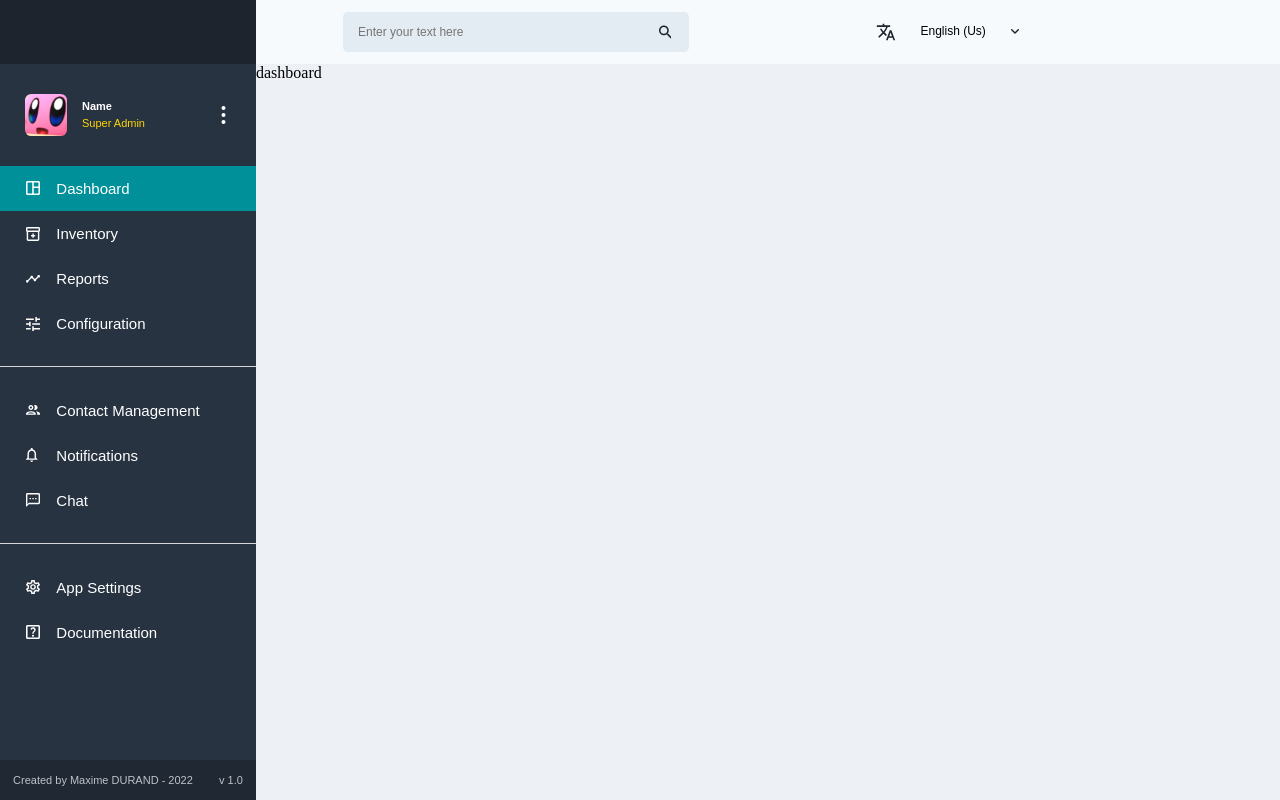
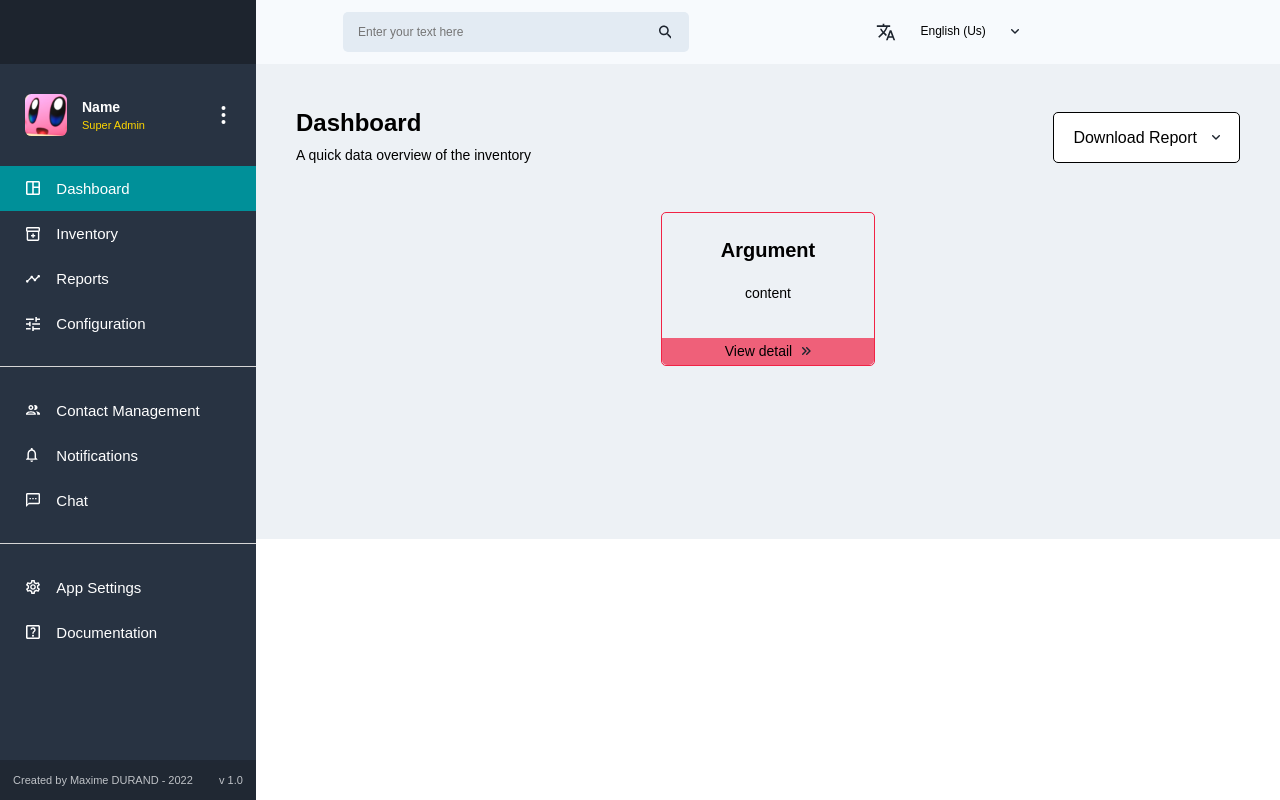
Before and after one commit to Zypheone94/dashboard_db, a React (Vite) app in the folder Front/: page / in a window 1280 px wide. Built offline with nearby package versions, Linux system fonts and the light colour scheme; no server answers.

Commit message:
creating cards + colorisation
Mise en place des cards (contenu ajouté via props) et mises en place des couleurs :
lorsque je met une couleur (en hex) la couleur du footer de la card sera de 70% opacity grâce à une fonction

```diff
--- /dev/null
+++ b/Front/src/components/Card.jsx
@@ -0,0 +1,44 @@
+import React from 'react'
+
+import '../styles/Card.scss'
+
+const Card = ({hex, title, descr}) => {
+
+    function hexToRgbA(hex){
+        var c;
+        if(/^#([A-Fa-f0-9]{3}){1,2}$/.test(hex)){
+            c= hex.substring(1).split('');
+            if(c.length== 3){
+                c= [c[0], c[0], c[1], c[1], c[2], c[2]];
+            }
+            c= '0x'+c.join('');
+            return [(c>>16)&255, (c>>8)&255, c&255].join(',');
+        }
+        throw new Error('Bad Hex');
+    }
+
+    var color = hexToRgbA(hex)
+
+    console.log(color)
+
+  return (
+    <div className='card' style={{
+        border: '1px solid rgba(' + color + ')'
+    }}>
+        <h4>{title}</h4>
+        <p>{descr}</p>
+        <div className='card_footer' style={{
+            backgroundColor : 'rgba(' + color + ', 0.7)',
+            border: '1px solid ' + color,
+        }}>
+            <p>View detail</p>
+            <svg width="9" height="8" viewBox="0 0 9 8" fill="none" xmlns="http://www.w3.org/2000/svg">
+            <path d="M0.209396 1.22595L2.98702 4.00358L0.209396 6.78121C-0.0697987 7.0604 -0.0697987 7.51141 0.209396 7.7906C0.488591 8.0698 0.939597 8.0698 1.21879 7.7906L4.5047 4.5047C4.78389 4.2255 4.78389 3.7745 4.5047 3.4953L1.21879 0.209396C0.939597 -0.0697985 0.48859 -0.0697985 0.209396 0.209396C-0.0626402 0.488591 -0.069799 0.946756 0.209396 1.22595Z" fill="#1D242E"/>
+            <path d="M4.2094 1.22595L6.98702 4.00358L4.2094 6.78121C3.9302 7.0604 3.9302 7.51141 4.2094 7.7906C4.48859 8.0698 4.9396 8.0698 5.21879 7.7906L8.5047 4.5047C8.78389 4.2255 8.78389 3.7745 8.5047 3.4953L5.21879 0.209396C4.9396 -0.0697985 4.48859 -0.0697985 4.2094 0.209396C3.93736 0.488591 3.9302 0.946756 4.2094 1.22595Z" fill="#1D242E"/>
+            </svg>
+        </div>
+    </div>
+  )
+}
+
+export default Card
--- a/Front/src/components/dashboard.jsx
+++ b/Front/src/components/dashboard.jsx
@@ -1,8 +1,32 @@
 import React from 'react'
+
+import Card from './Card'
+
+import '../styles/dashboard.scss'
 
 const dashboard = () => {
   return (
-    <div>dashboard</div>
+    <section id='dashboard_content'>
+        <section id='dashboard_content_top'>
+            <div id='content_top_header'>
+                <div id='content_top_header_title'>
+                    <h3>Dashboard</h3>
+                    <p>A quick data overview of the inventory</p>
+                </div>
+                <div id='content_top_header_download'>
+                    <p>Download Report</p>
+                    <svg width="8" height="5" viewBox="0 0 8 5" fill="none" xmlns="http://www.w3.org/2000/svg">
+                    <path d="M6.77405 0.209396L3.99642 2.98702L1.21879 0.209396C0.939597 -0.0697987 0.488591 -0.0697987 0.209396 0.209396C-0.0697987 0.488591 -0.0697987 0.939597 0.209396 1.21879L3.4953 4.5047C3.7745 4.78389 4.2255 4.78389 4.5047 4.5047L7.7906 1.21879C8.0698 0.939597 8.0698 0.488591 7.7906 0.209396C7.51141 -0.0626398 7.05324 -0.0697987 6.77405 0.209396Z" fill="#1D242E"/>
+                    </svg>
+                </div>
+            </div>
+            <div id='content_top_body'>
+                <Card hex="#f12345" title="Argument" descr="content"></Card>
+            </div>
+        </section>
+
+        <section id='dashboard_content_bottom'></section>
+    </section>
   )
 }
 
--- /dev/null
+++ b/Front/src/styles/Card.scss
@@ -0,0 +1,49 @@
+@import './variable.scss';
+
+.card{
+    width: 212px;
+    height: 152px;
+
+    display: flex;
+    flex-direction: column;
+    justify-content: space-between;
+    align-items: center;
+
+    border-radius: 5px;
+
+    font-family: $mainFont;
+
+    h4 {
+        font-size: $f20;
+        margin-bottom: 0;
+    }
+
+    p{
+        margin-top: 0;
+
+        font-size: $f14;
+        font-weight: medium;
+    }
+
+    .card_footer{
+        width: 100%;
+        height: 27px;
+
+        border-radius: 0 0 5px 5px;
+
+        display: flex;
+        justify-content: center;
+        align-items: center;
+
+        cursor: pointer;
+
+        p{
+            margin-bottom: 0;
+        }
+
+        svg {
+            margin-left: 10px;
+        }
+    }
+
+}
--- /dev/null
+++ b/Front/src/styles/dashboard.scss
@@ -0,0 +1,68 @@
+@import './variable.scss';
+
+#dashboard_content{
+    display: flex;
+    flex-direction: column;
+
+    height: 100%;
+
+    #dashboard_content_top{
+        width: 100%;
+        height: inherit;
+
+        #content_top_header{
+            display: flex;
+            justify-content: space-between;
+            align-items: center;
+
+            margin: 35px 40px;
+
+            font-family: $mainFont;
+
+            #content_top_header_title{
+                h3{
+                    font-weight: bold;
+                    font-size: $f24;
+                    margin-bottom: 0;
+                    margin-top: 10px;
+                }
+                p{
+                    font-size: $f14;
+                    margin-top: 10px;
+                }
+            }
+
+            #content_top_header_download{
+                display: flex;
+                justify-content: space-between;
+                align-items: center;
+
+                height: 45px;
+
+                padding: 2px 19px;
+                background-color: white;
+                border: 1px solid black;
+                border-radius: 5px;
+
+                cursor: pointer;
+
+                svg{
+                    margin-left: 15px
+                }
+            }
+        }
+
+        #content_top_body{
+            display: flex;
+            justify-content: space-around;
+            flex-wrap: wrap;
+        }
+    }
+
+    #dashboard_content_bottom{
+        width: 100%;
+        height: 55%;
+
+        background-color: white;
+    }
+}
--- a/Front/src/styles/variable.scss
+++ b/Front/src/styles/variable.scss
@@ -20,5 +20,7 @@ $mainFont : "Poppins", sans-serif ;
 $f10 : 10px;
 $f11 : 11px;
 $f12 : 12px;
-$f14 : 11px;
+$f14 : 14px;
 $f15 : 15px;
+$f20 : 20px;
+$f24 : 24px;
```
